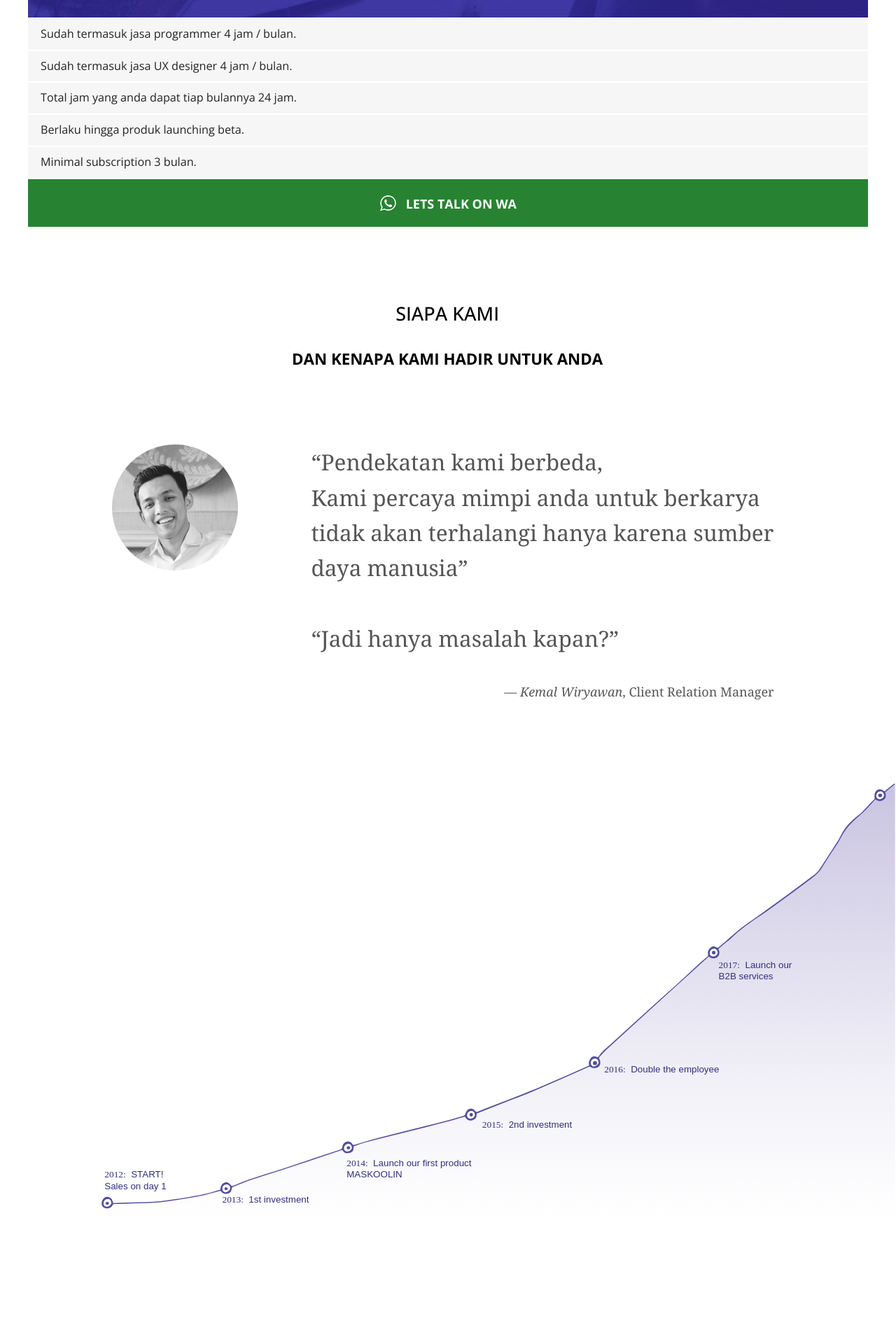
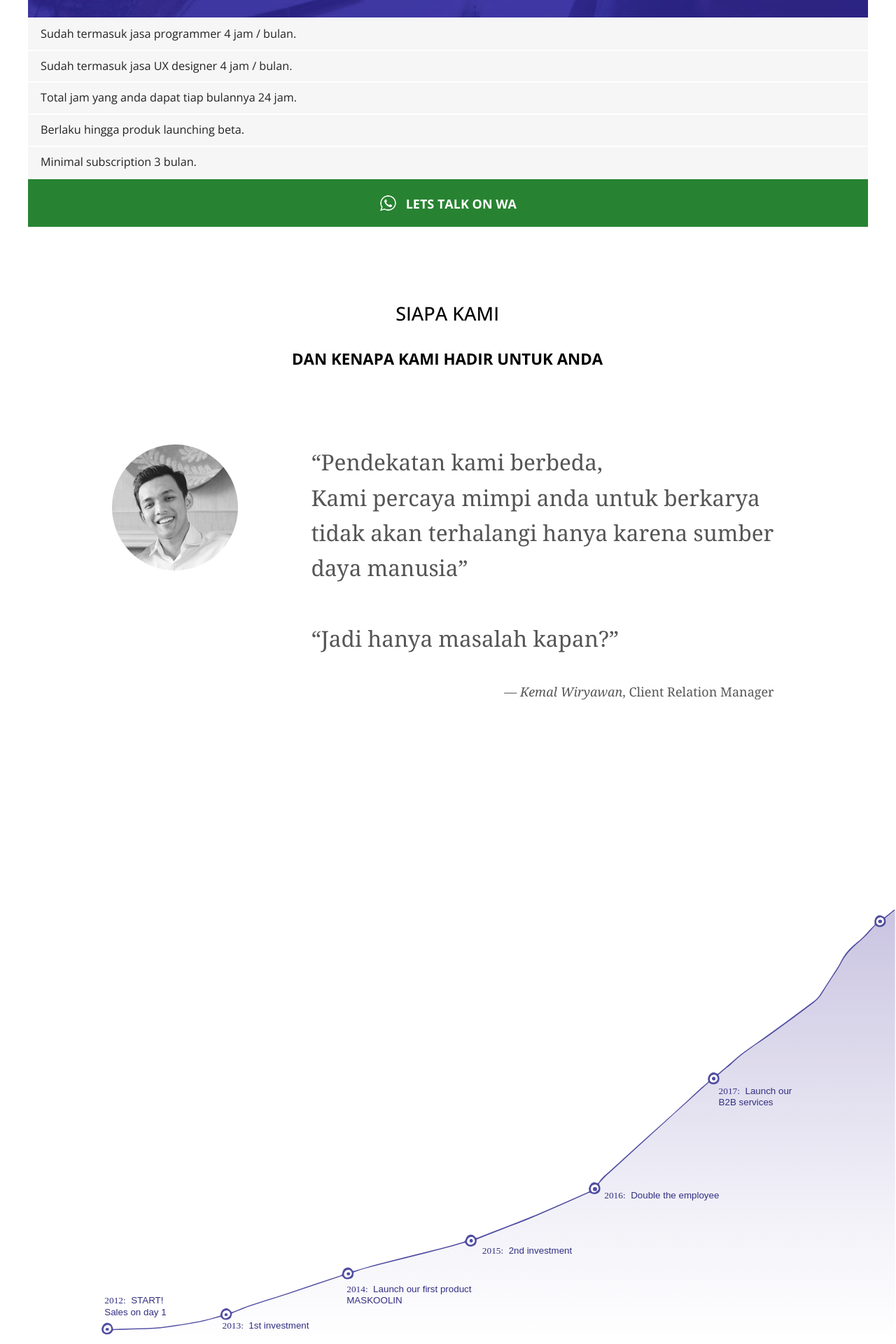
Before and after one commit to kemtol/rocktokom, a Jekyll site: the page built from index.html, in a window 1280 px wide. Shown: the part 4254-6174 px from the top of the page at 70% size. Built offline with Jekyll 4.4.1, drawn with Linux system fonts in a browser that asks for light colours; nearby versions of some CDN libraries; before the commit the page ends 5994 px from its top, so only the background shows below that.

Commit message:
Update default.html

```diff
--- a/_layouts/default.html
+++ b/_layouts/default.html
@@ -188,7 +188,6 @@
       height: 35rem;
       position: relative;
       top: 0;
-      margin-top: -10rem;
       z-index: 0;
       background: url(http://www.rocktokom.co/images/footer-img.svg) right bottom no-repeat;
       background-size: contain;
```
